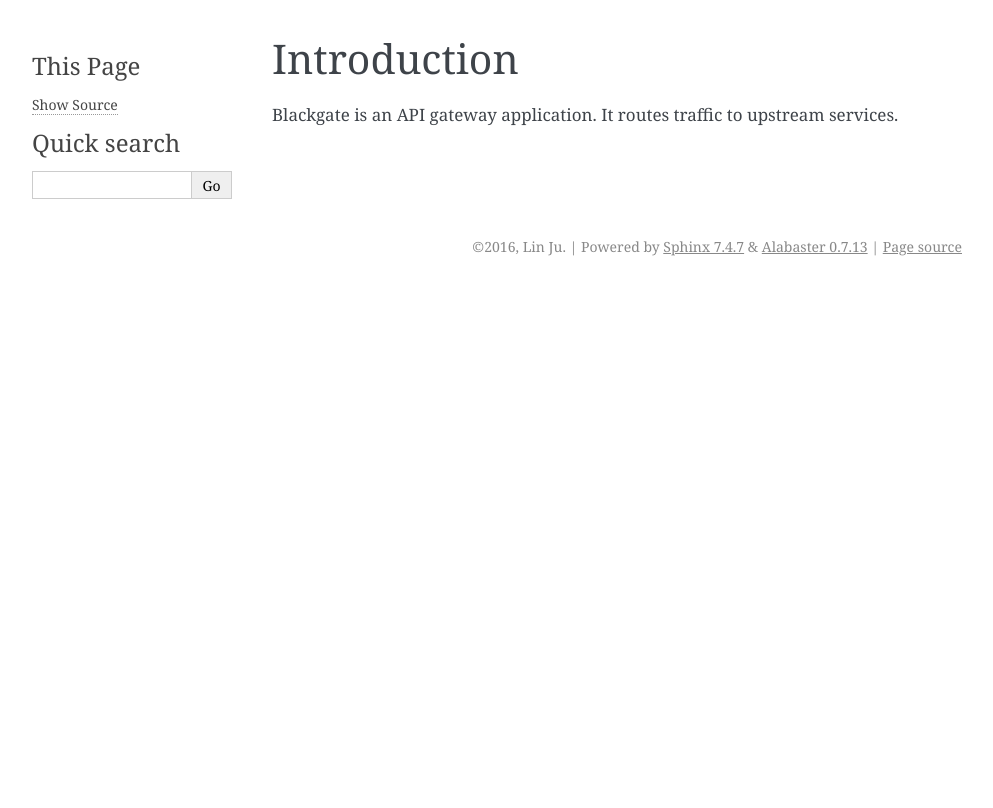
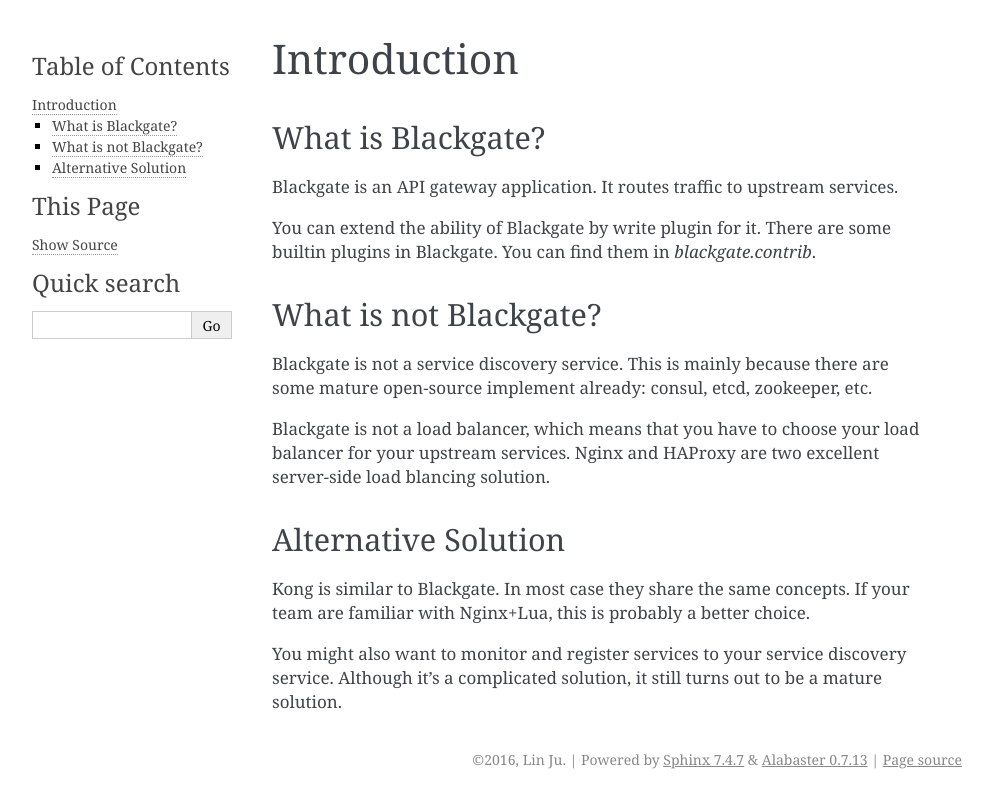
Before and after one commit to soasme/blackgate, a Sphinx documentation site: the page built from docs/introduction.rst, in a window 1280 px wide. Shown: the top 808 px of the page, without its empty margins (148-1141 px from the left). Built offline with Sphinx 7.4.7, drawn with Linux system fonts in a browser that asks for light colours; pages that are not in the unit, such as notebooks, are missing from menus.

Commit message:
add introduction.

```diff
--- a/docs/introduction.rst
+++ b/docs/introduction.rst
@@ -1,5 +1,35 @@
 Introduction
 ==============
 
+
+What is Blackgate?
+-------------------
+
 Blackgate is an API gateway application. It routes traffic to
 upstream services.
+
+You can extend the ability of Blackgate by write plugin for it.
+There are some builtin plugins in Blackgate. You can find them
+in `blackgate.contrib`.
+
+What is not Blackgate?
+-----------------------
+
+Blackgate is not a service discovery service. This is mainly
+because there are some mature open-source implement already:
+consul, etcd, zookeeper, etc.
+
+Blackgate is not a load balancer, which means that you have
+to choose your load balancer for your upstream services. Nginx
+and HAProxy are two excellent server-side load blancing solution.
+
+Alternative Solution
+---------------------
+
+Kong is similar to Blackgate. In most case they share the same
+concepts. If your team are familiar with Nginx+Lua, this is
+probably a better choice.
+
+You might also want to monitor and register services to
+your service discovery service. Although it's a complicated
+solution, it still turns out to be a mature solution.
```
